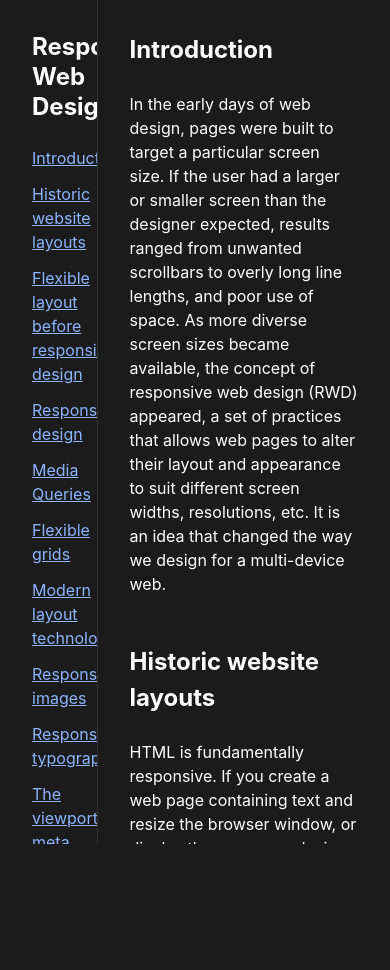
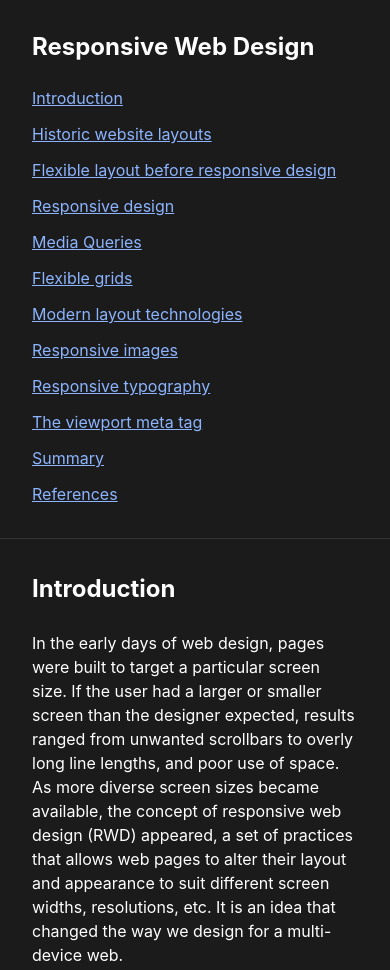
Before and after one commit to tripolych/fcc-03-technical-documentation-page, a plain HTML site: page index.html in a window 390 px wide. Shown: the top 970 px of the page. Before the commit the page ends 844 px from the top, so only its background shows below. Drawn offline with nearby package versions, Linux system fonts and the light colour scheme; a web font is replaced by a local one.

Commit message:
feat: make page responsive

```diff
--- a/index.html
+++ b/index.html
@@ -353,7 +353,7 @@
           <a class="main-section__link" href="https://developer.mozilla.org/en-US/docs/Learn/CSS/CSS_layout/Responsive_Design" target="_blank">Attributions and copyright licensing</a> by <a class="main-section__link" href="https://developer.mozilla.org/en-US/docs/MDN/About/contributors.txt" target="_blank">Mozilla Contributors</a> is licensed under <a class="main-section__link" href="https://creativecommons.org/licenses/by-sa/2.5/" target="_blank">CC-BY-SA 2.5</a>
         </p>
         <p class="main-section__paragraph">
-          &copy; 2022 Nikolay Tripolskiy, <a class="main-section__link" href="https://github.com/tripolych" target="_blank">GitHub</a>
+          &copy; 2022 <a class="main-section__link" href="https://github.com/tripolych" target="_blank">Nikolay Tripolskiy</a>
         </p>
       </section>
     </main>
--- a/styles.css
+++ b/styles.css
@@ -25,19 +25,38 @@ html {
 .wrapper {
   display: flex;
   width: 100%;
-  max-width: 1600px;
+  max-width: 1920px;
   height: 100vh;
 }
 
+@media screen and (max-width: 720px) {
+  .wrapper {
+    flex-direction: column;
+    max-width: 720px;
+
+  }
+}
+
 .navbar {
-  overflow: auto;
+  overflow: auto; /* Need it in vertical? */
 
   display: flex;
   flex-direction: column;
-  flex: 1 1 25%;
+  width: 25%;
   padding: 2rem;
 
   border-right: 1px solid #343434;
+}
+
+@media screen and (max-width: 720px) {
+  .navbar {
+    overflow: unset;
+
+    width: 100%;
+
+    border-right: none;
+    border-bottom: 1px solid #343434;
+  }
 }
 
 .navbar__header {
@@ -83,12 +102,20 @@ html {
 }
 
 .content {
-  overflow: auto;
+  overflow: auto; /* Need it in vertical? */
 
   display: flex;
   flex-direction: column;
-  flex: 1 1 75%;
+  width: 75%;
   padding: 2rem;
+}
+
+@media screen and (max-width: 720px) {
+  .content {
+    overflow: unset;
+
+    width: 100%;
+  }
 }
 
 .main-section {
@@ -173,6 +200,7 @@ html {
   font-weight: 400;
   font-size: 1rem;
   line-height: 1.5;
+  white-space: pre-wrap;
 
   background-color: #2a2a2a;
   border-radius: .25rem;
```
